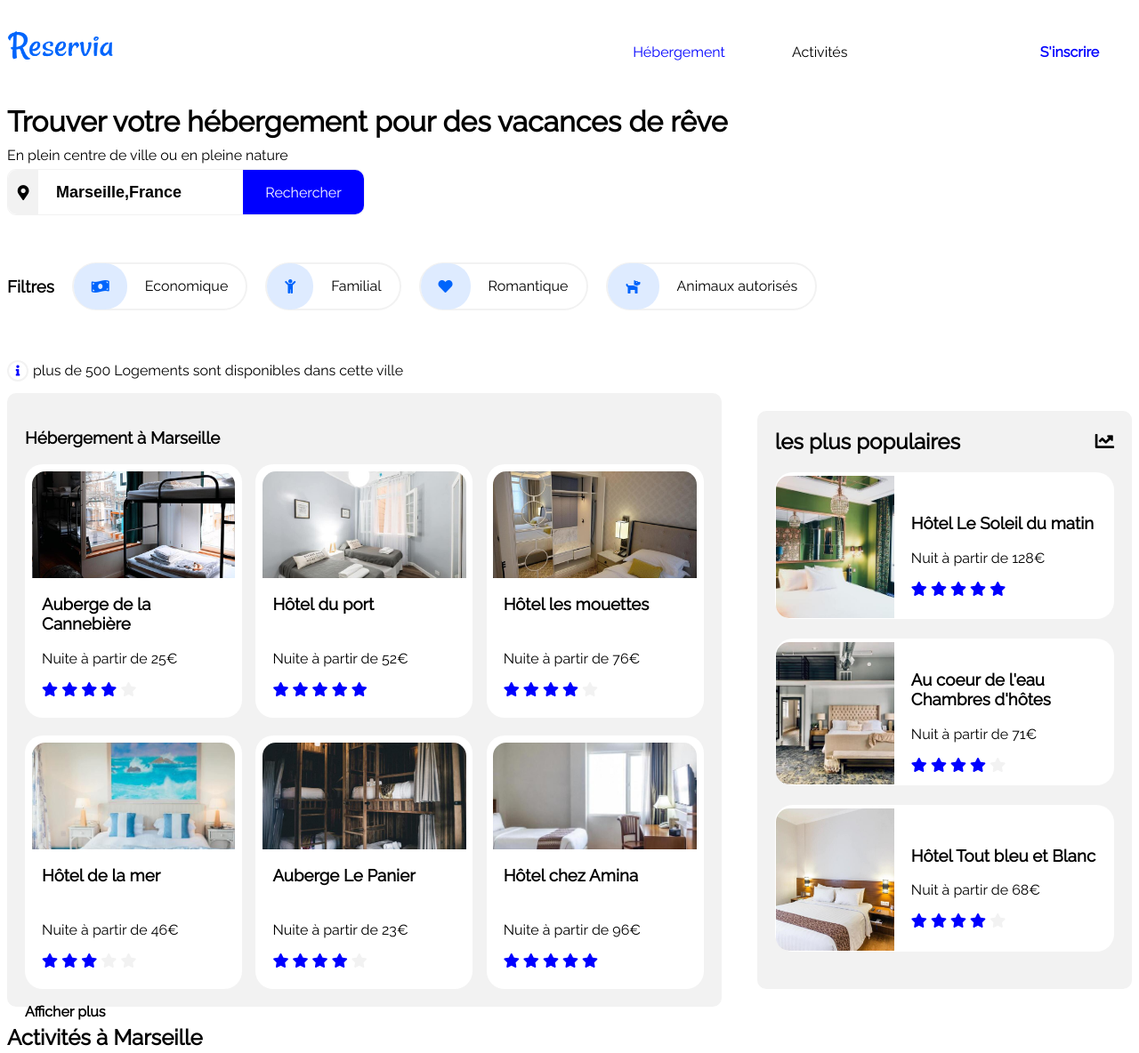
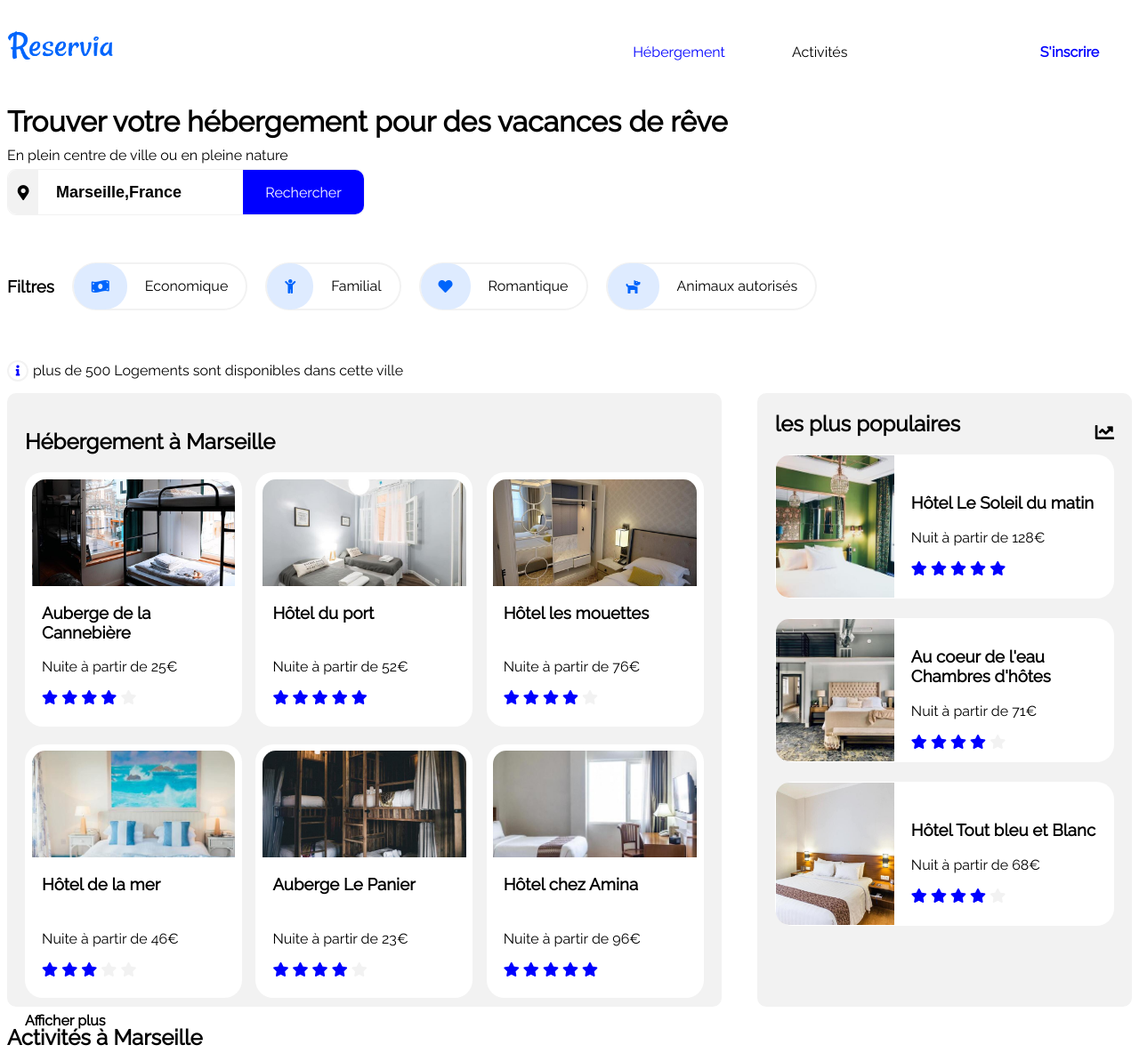
Before and after one commit to vivien41/vivienprost_2_18082021, a plain HTML site: page index.html in a window 1280 px wide. Shown: the top 1184 px of the page at 89% size. Drawn offline with Linux system fonts and the light colour scheme.

Commit message:
template version tablette

```diff
--- a/index.html
+++ b/index.html
@@ -43,7 +43,7 @@
                 <input class="rechercher flexCentre bordurnone paddingsearch" type="search" value="Marseille,France"/></div>
             <div class="backbleu flexCentre buttonsearch">Rechercher</div>
         </div>
-        <div class="Filtres margefiltres">
+        <div class=" mobilefiltre Filtres margefiltres">
         <div class="margefiltresTitre"><h3>Filtres</h3></div>
         <div class=" flexBetween filtrestexteIcone">
             <i class="fas fa-money-bill-wave flexCentre fa-lg filtresIcone icone"></i>
@@ -70,7 +70,7 @@
     </div>
     <section id="hebergement" class="flexAround">
     <div class="flexColumnAround sizehebergements backgris blocHebergements">
-        <h3>Hébergement à Marseille</h3>
+        <h2>Hébergement à Marseille</h2>
         <div class="bloc1 flexBetween">
             <div class="cubeHebergements flexColumnCentre">
             <div class="imgHebergements1"></div>
@@ -165,7 +165,7 @@
     </div>
     <div class="sizepopulaire blocpopulaires backgris">
         <div class="flexBetween">
-            <h2 class="texteGras">les plus populaires</h2>
+            <h2 class="tablettessizepopulaire texteGras">les plus populaires</h2>
             <div><i class="fas fa-chart-line fa-lg"></i></div>
             </div>
             <div class="flexColumnAround">
--- a/styles.css
+++ b/styles.css
@@ -290,7 +290,7 @@ margin-top: 10px;
 .cubepopulaires {
     background-color: white;
     height: auto;
-    padding: 1% 0px 1px 1px;
+    padding: 1px 0px 1px 1px;
     border-radius: 20px;
 }
 .cubepopulaires:hover {
@@ -430,7 +430,24 @@ height: 150px;
     height: 30px;
 }
 /* Responsive*/
-@media screen and (max-width: 1280px) {
+@media (max-width: 1700px) {
+    .cubedetailHebergements {
+        min-height: 150px;
+    }
+    .sizehebergements {
+        min-height: auto;
+        padding: 20px;
+    }
+    .sizepopulaire {
+        min-height: auto;
+        padding: 20px;
+    }
+    .tablettessizepopulaire {
+        margin-top: 0%;
+    }
+}
+/*Tablette*/
+@media (max-width: 1295px) and (min-width: 860px) {
     .sizelien12 {
         margin-left: 35%;
     }
@@ -439,5 +456,18 @@ height: 150px;
     }
     .sizehebergements {
         min-height: auto;
+        padding: 20px;
+    }
+    .sizepopulaire {
+        min-height: auto;
+        padding: 20px;
+    }
+    .tablettessizepopulaire {
+        margin-top: 0%;
     }
 }
+@media screen and (max-width: 990px) {
+    .mobilefiltre {
+        flex-direction: column;
+    }
+}
```
